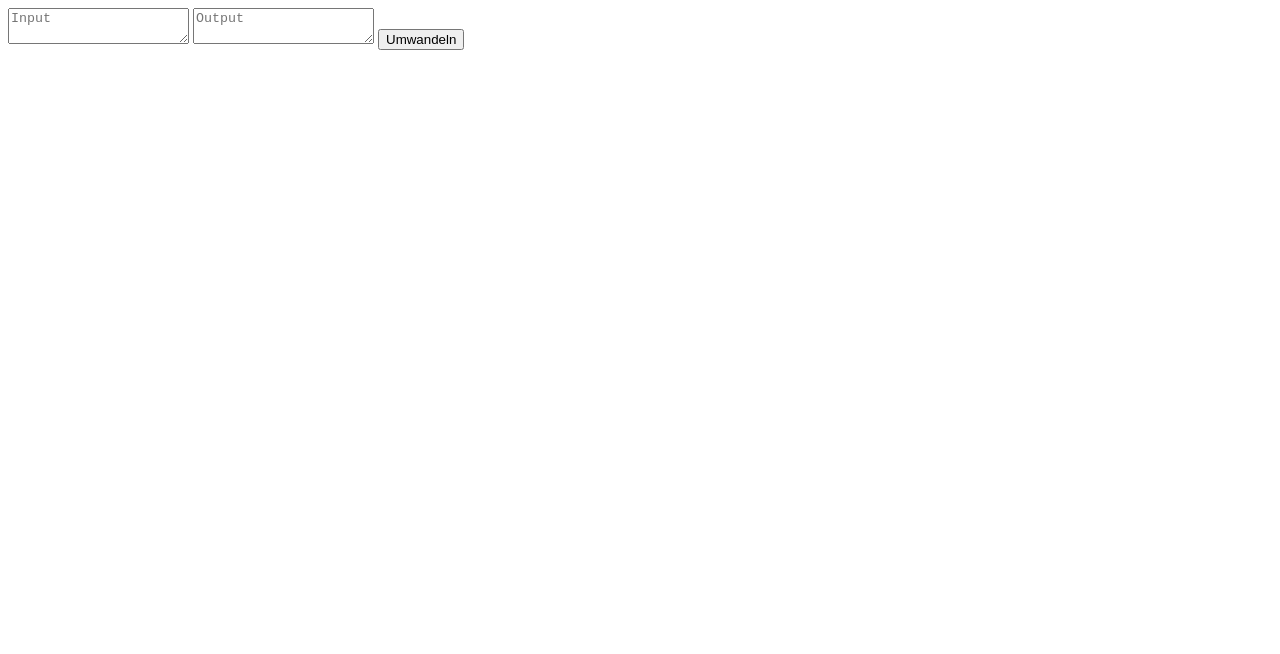
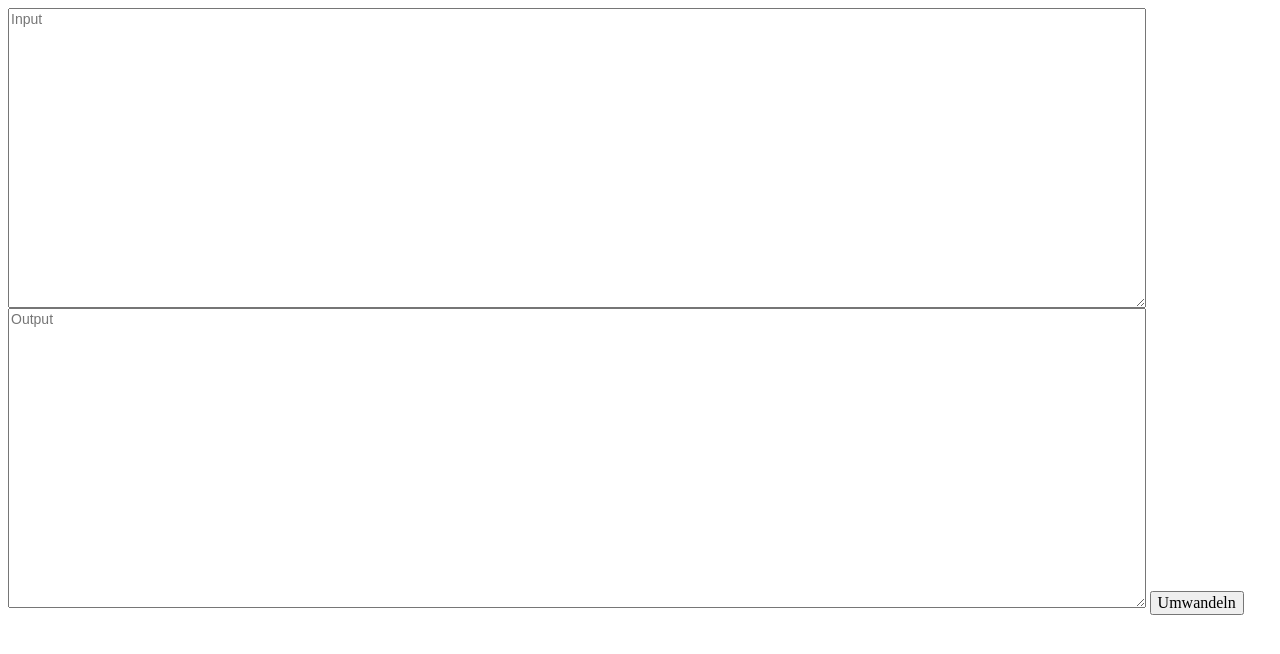
Before and after one commit to ahellbach/ritterliches-deutsch, a plain HTML site: page index.html in a window 1280 px wide. Drawn offline with Linux system fonts and the light colour scheme.

Commit message:
Update index.html

```diff
--- a/index.html
+++ b/index.html
@@ -1,5 +1,11 @@
 <html>
-	<textarea oninput="start()" id="inputTA" placeholder="Input"></textarea>
-	<textarea id="outputTA" placeholder="Output" ></textarea>
-	<button onclick="translateRitter()" id="but">Umwandeln</button>
+        <head>
+                <link rel="stylesheet" type="text/css" href="style.css">
+                <script type="text/javascript" src="script.js"></script>
+        </head>
+	<body>
+                <textarea oninput="start()" id="inputTA" placeholder="Input"></textarea>
+	        <textarea id="outputTA" placeholder="Output" ></textarea>
+	        <button onclick="translateRitter()" id="but">Umwandeln</button>
+        </body>
 </html>
```
